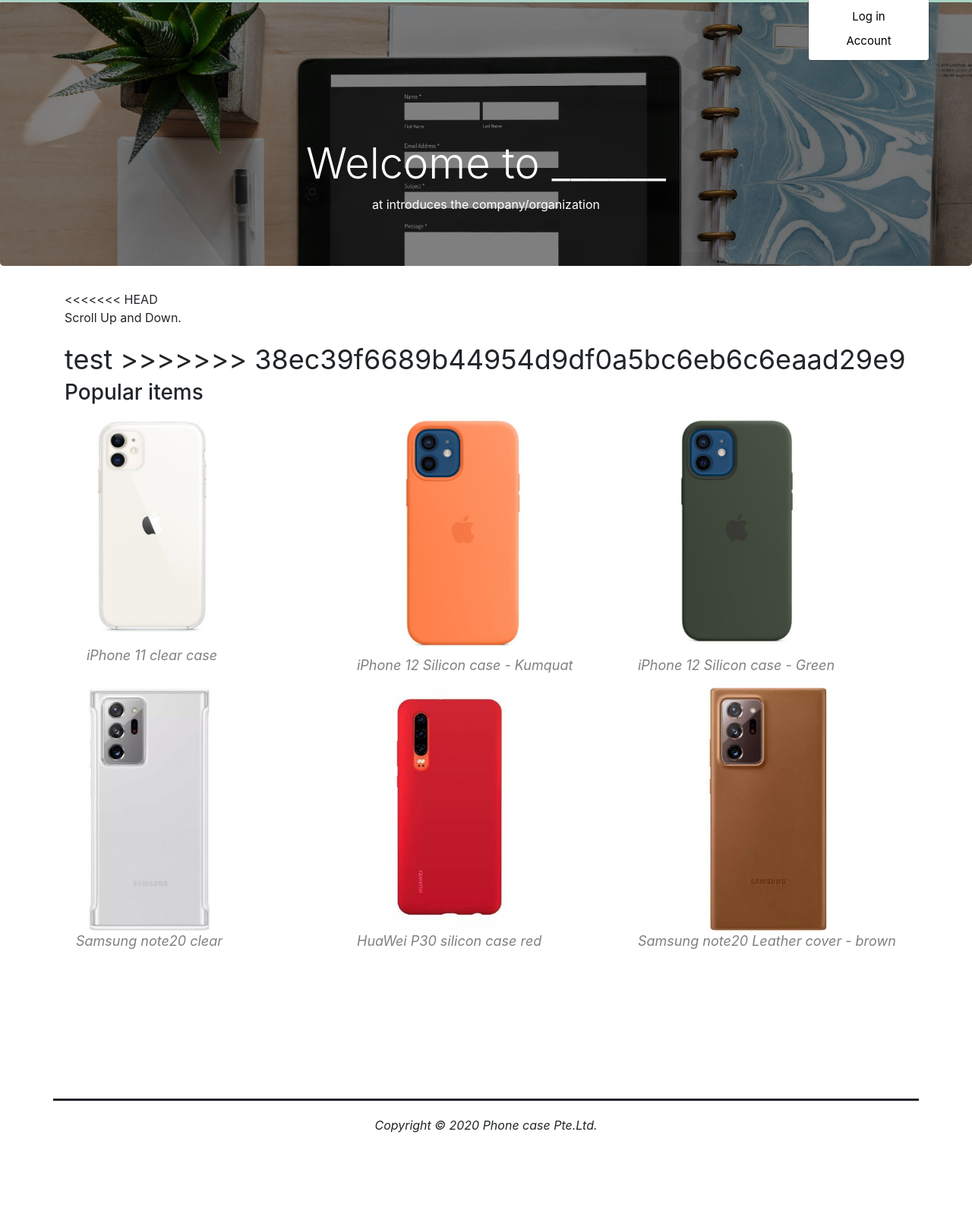
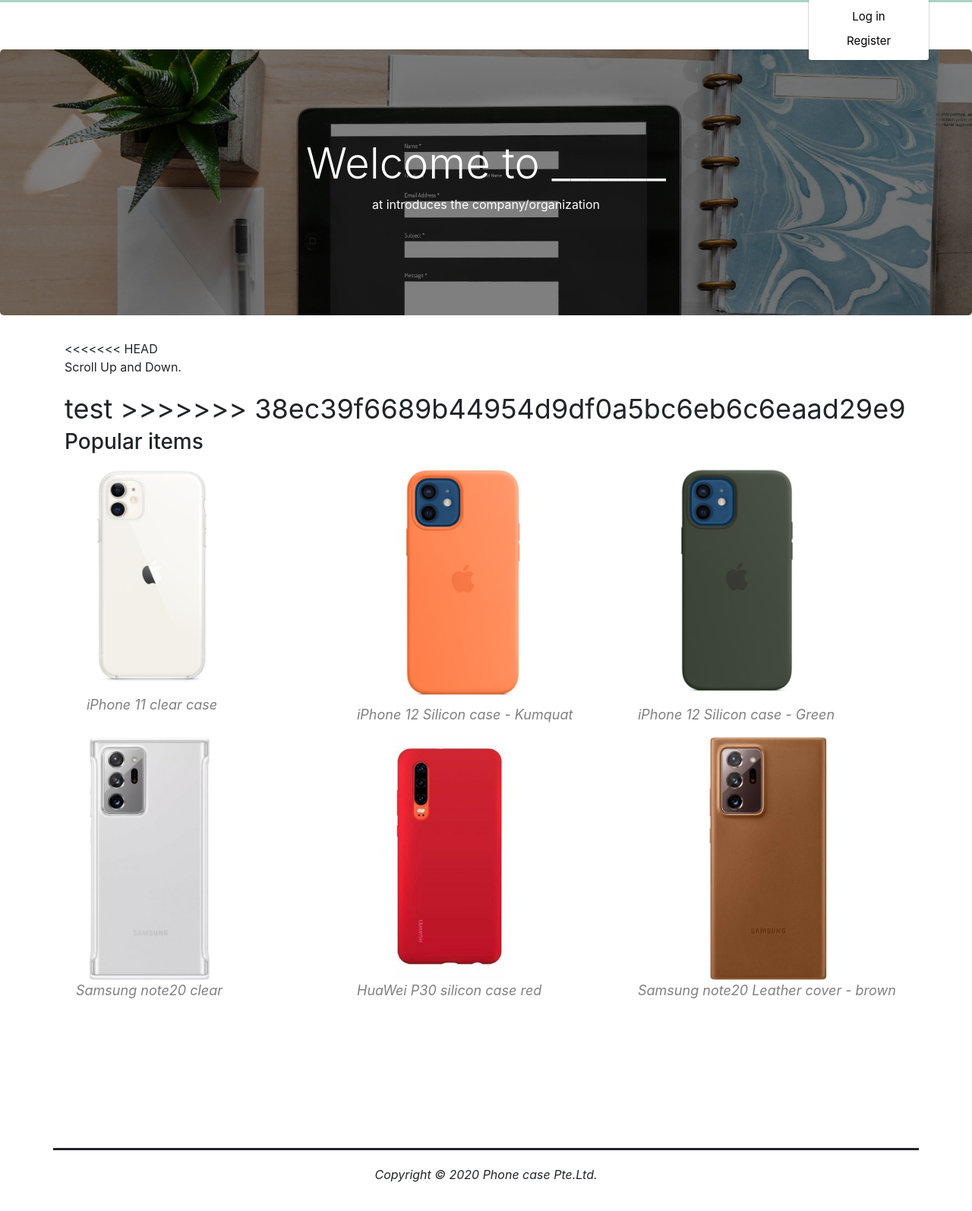
Before and after one commit to 1004ProjectWebsite/ICT-1004-Project, a PHP site: page /index.php in a window 1280 px wide, after a click on "account_circle". Shown: the whole page at 76% size. Before the commit the page ends 1491 px from the top, so only its background shows below. Run offline with PHP 8.4, Linux system fonts and the light colour scheme.

Commit message:
Fix Nav bar blocking content

```diff
--- a/1004_Project/css/main.css
+++ b/1004_Project/css/main.css
@@ -1,4 +1,5 @@
 body {
+  padding-top: 65px;
   z-index: 1;
 }
 
--- a/1004_Project/index.php
+++ b/1004_Project/index.php
@@ -21,7 +21,6 @@
             <p>at introduces the company/organization</p>
             </div>
         </header>
-
 
         <main class="container">
 <<<<<<< HEAD
--- a/1004_Project/nav.inc.php
+++ b/1004_Project/nav.inc.php
@@ -37,7 +37,7 @@
                 </a>
                 <div class="dropdown-menu dropdown-menu-right" aria-labelledby="navbarDropdown">
                     <a class="dropdown-item" href="login.php">Log in</a>
-                    <a class="dropdown-item" href="register.php">Account</a>
+                    <a class="dropdown-item" href="register.php">Register</a>
                 </div>
             </li>
             <li class="nav-item">
```
